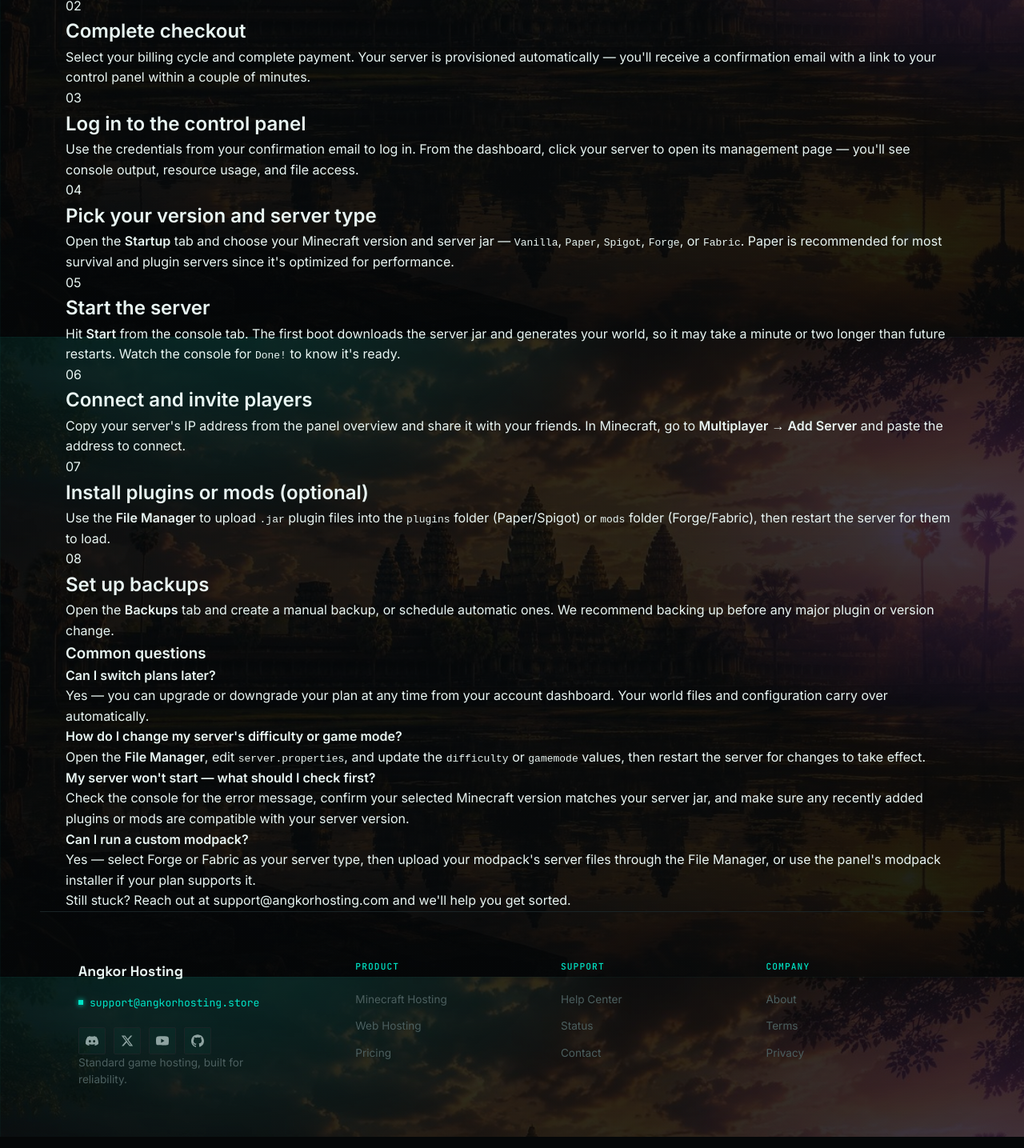
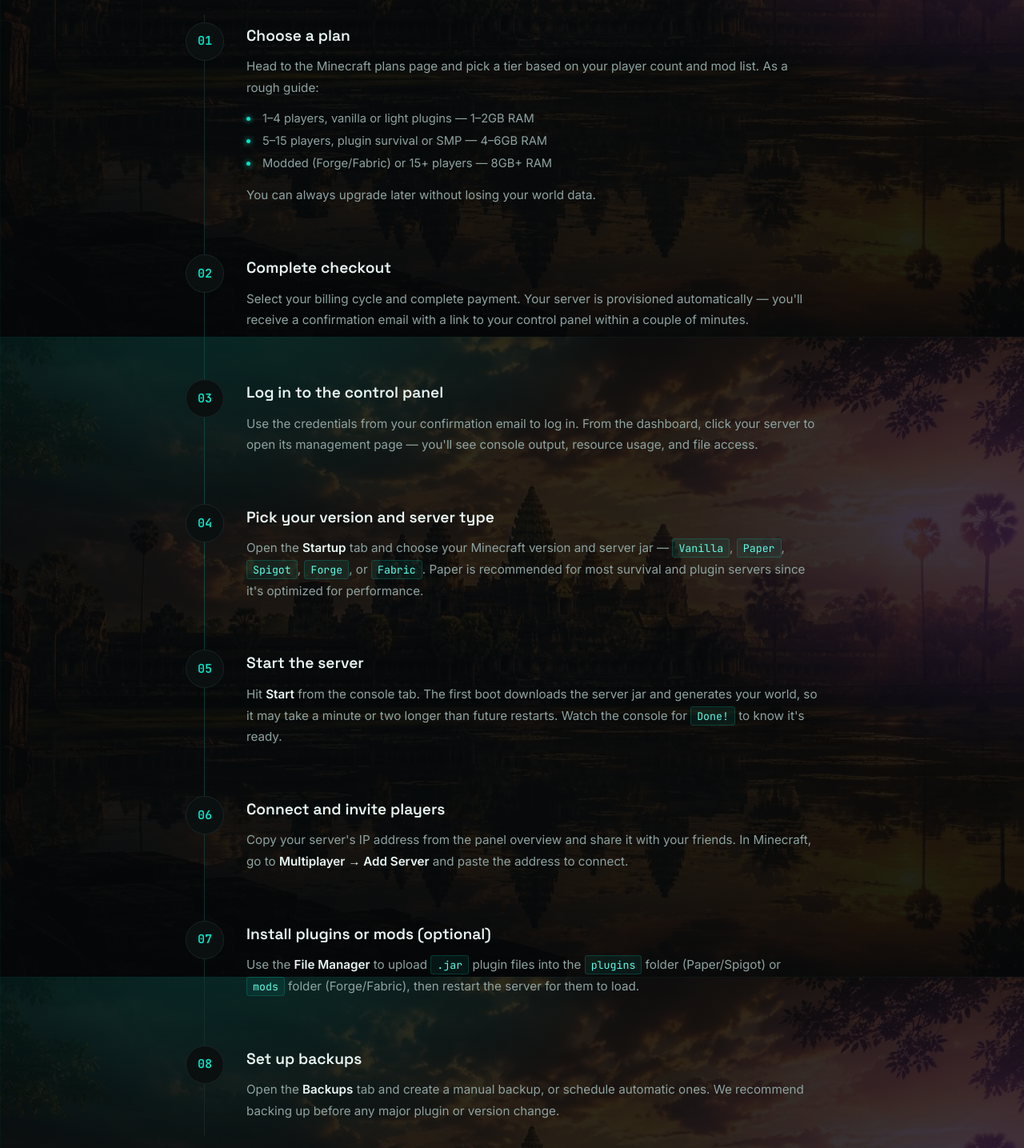
Before and after one commit to IM-TVB/studio, a plain HTML site: page tutorial/index.html in a window 1280 px wide. Shown: the part 379-1814 px from the top of the page at 80% size. Drawn offline with Linux system fonts and the light colour scheme.

Commit message:
Initial commit

```diff
--- a/c2/style.css
+++ b/c2/style.css
@@ -859,3 +859,249 @@
 @media (max-width:600px){
   .legal-page{padding:56px 24px 72px;}
 }
+
+/* ---------------- Tutorial page ---------------- */
+.tutorial-page{
+  max-width:880px;
+  margin:0 auto;
+  padding:80px 32px 110px;
+}
+
+.tutorial-page .legal-label{
+  font-family:var(--font-mono);
+  font-size:0.75rem;
+  letter-spacing:0.16em;
+  text-transform:uppercase;
+  color:var(--gold-400);
+  margin-bottom:16px;
+}
+
+.tutorial-page .legal-label::before{content:"// ";opacity:0.6;}
+
+.tutorial-page h1{
+  font-family:var(--font-display);
+  font-weight:700;
+  font-size:clamp(2.1rem, 4vw, 3rem);
+  letter-spacing:-0.01em;
+  line-height:1.1;
+  color:var(--sand-100);
+  margin-bottom:16px;
+}
+
+.tutorial-page > p.intro{
+  color:var(--stone-300);
+  font-size:1.05rem;
+  line-height:1.7;
+  max-width:600px;
+  margin-bottom:64px;
+}
+
+/* Connected timeline */
+.tutorial-steps{
+  position:relative;
+  display:flex;
+  flex-direction:column;
+  gap:8px;
+}
+
+.tutorial-steps::before{
+  content:"";
+  position:absolute;
+  left:23px;
+  top:12px;
+  bottom:12px;
+  width:1px;
+  background:linear-gradient(to bottom, var(--stone-700), rgba(0,229,199,0.25), var(--stone-700));
+}
+
+.tutorial-step{
+  display:grid;
+  grid-template-columns:48px 1fr;
+  gap:24px;
+  padding:22px 0 22px 0;
+  position:relative;
+}
+
+.tutorial-step .step-num{
+  width:48px;
+  height:48px;
+  display:flex;
+  align-items:center;
+  justify-content:center;
+  font-family:var(--font-mono);
+  font-size:0.95rem;
+  font-weight:600;
+  color:var(--gold-400);
+  background:var(--stone-900);
+  border:1px solid var(--stone-700);
+  border-radius:50%;
+  z-index:1;
+  transition:border-color 0.25s ease, box-shadow 0.25s ease, color 0.25s ease;
+}
+
+.tutorial-step:hover .step-num{
+  border-color:var(--gold-400);
+  color:var(--gold-bright);
+  box-shadow:0 0 16px rgba(0,229,199,0.3);
+}
+
+.tutorial-step > div{
+  padding:2px 24px 8px 4px;
+  border-radius:var(--radius);
+  transition:background 0.25s ease;
+}
+
+.tutorial-step h2{
+  font-family:var(--font-display);
+  font-weight:600;
+  font-size:1.2rem;
+  color:var(--sand-100);
+  margin-bottom:10px;
+}
+
+.tutorial-step p{
+  color:var(--stone-300);
+  font-size:0.95rem;
+  line-height:1.75;
+  margin-bottom:10px;
+}
+
+.tutorial-step p:last-child{margin-bottom:0;}
+
+.tutorial-step strong{
+  color:var(--sand-100);
+  font-weight:600;
+}
+
+.tutorial-step code{
+  font-family:var(--font-mono);
+  font-size:0.83rem;
+  color:var(--gold-bright);
+  background:rgba(0,229,199,0.07);
+  border:1px solid rgba(0,229,199,0.18);
+  padding:2px 7px;
+  border-radius:3px;
+}
+
+.tutorial-step ul{
+  list-style:none;
+  margin:12px 0;
+}
+
+.tutorial-step li{
+  color:var(--stone-300);
+  font-size:0.92rem;
+  line-height:1.9;
+  padding-left:20px;
+  position:relative;
+}
+
+.tutorial-step li::before{
+  content:"";
+  position:absolute;
+  left:0;top:11px;
+  width:5px;height:5px;
+  border-radius:50%;
+  background:var(--gold-400);
+  box-shadow:0 0 6px var(--gold-400);
+}
+
+/* FAQ */
+.tutorial-faq{
+  margin-top:80px;
+  padding-top:56px;
+  border-top:1px solid var(--stone-700);
+}
+
+.tutorial-faq h3{
+  font-family:var(--font-mono);
+  font-size:0.75rem;
+  letter-spacing:0.16em;
+  text-transform:uppercase;
+  color:var(--gold-400);
+  margin-bottom:32px;
+}
+
+.tutorial-faq h3::before{content:"// ";opacity:0.6;}
+
+.faq-grid{
+  display:grid;
+  grid-template-columns:1fr 1fr;
+  gap:16px;
+}
+
+.faq-item{
+  padding:24px;
+  background:rgba(10,15,16,0.5);
+  border:1px solid var(--stone-700);
+  border-radius:var(--radius);
+  transition:border-color 0.25s ease, background 0.25s ease, transform 0.25s ease;
+}
+
+.faq-item:hover{
+  border-color:var(--gold-400);
+  background:rgba(0,229,199,0.03);
+  transform:translateY(-2px);
+}
+
+.faq-item h4{
+  font-family:var(--font-display);
+  font-weight:600;
+  font-size:1rem;
+  color:var(--sand-100);
+  margin-bottom:10px;
+}
+
+.faq-item p{
+  color:var(--stone-300);
+  font-size:0.9rem;
+  line-height:1.7;
+}
+
+.faq-item code{
+  font-family:var(--font-mono);
+  font-size:0.82rem;
+  color:var(--gold-bright);
+  background:rgba(0,229,199,0.07);
+  border:1px solid rgba(0,229,199,0.18);
+  padding:1px 6px;
+  border-radius:3px;
+}
+
+/* Contact card */
+.tutorial-page .legal-contact{
+  margin-top:64px;
+  padding:28px 32px;
+  border:1px solid rgba(0,229,199,0.3);
+  border-radius:var(--radius);
+  background:rgba(0,229,199,0.04);
+  box-shadow:0 0 30px rgba(0,229,199,0.06);
+}
+
+.tutorial-page .legal-contact p{
+  color:var(--stone-300);
+  font-size:0.95rem;
+  margin-bottom:0;
+}
+
+.tutorial-page .legal-contact a{
+  color:var(--gold-400);
+  font-weight:500;
+  text-decoration:underline;
+  text-underline-offset:3px;
+  transition:color 0.2s ease;
+}
+
+.tutorial-page .legal-contact a:hover{color:var(--gold-bright);}
+
+@media (max-width:700px){
+  .faq-grid{grid-template-columns:1fr;}
+}
+
+@media (max-width:600px){
+  .tutorial-page{padding:56px 24px 80px;}
+  .tutorial-step{grid-template-columns:36px 1fr;gap:16px;}
+  .tutorial-step .step-num{width:36px;height:36px;font-size:0.8rem;}
+  .tutorial-steps::before{left:17px;}
+  .tutorial-step > div{padding-right:0;}
+}
--- a/tutorial/index.html
+++ b/tutorial/index.html
@@ -100,6 +100,7 @@
         <div class="tutorial-faq">
             <h3>Common questions</h3>
 
+            <div class="faq-grid">
                 <div class="faq-item">
                     <h4>Can I switch plans later?</h4>
                     <p>Yes — you can upgrade or downgrade your plan at any time from your account dashboard. Your world files and configuration carry over automatically.</p>
@@ -118,6 +119,7 @@
                 <div class="faq-item">
                     <h4>Can I run a custom modpack?</h4>
                     <p>Yes — select Forge or Fabric as your server type, then upload your modpack's server files through the File Manager, or use the panel's modpack installer if your plan supports it.</p>
+                </div>
             </div>
         </div>
 
@@ -147,7 +149,7 @@
         <div class="support">
             <h4>Support</h4>
             <ul>
-                <li><a href="/tutorial.html">Help Center</a></li>
+                <li><a href="/tutorial/">Help Center</a></li>
                 <li><a href="#">Status</a></li>
                 <li><a href="mailto:support@angkorhosting.com">Contact</a></li>
             </ul>
```
Lines whose indentation alone changed are shown as unchanged.
